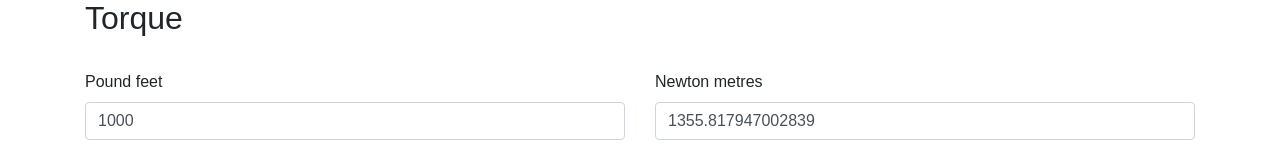
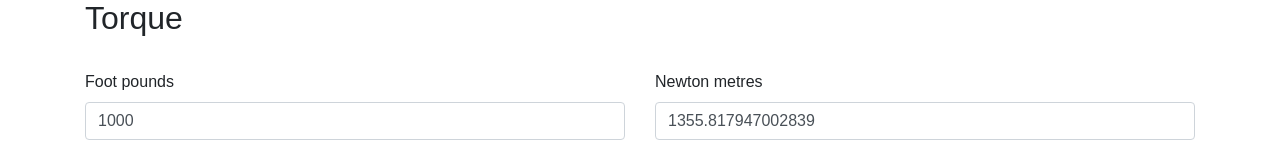
Before and after one commit to j-/car, a React app: page / in a window 1280 px wide. Shown: the part 333-493 px from the top of the page. Built offline with nearby package versions, Linux system fonts and the light colour scheme.

Commit message:
Rename "pound feet" -> "foot pounds"

```diff
--- a/src/ConvertTorque.tsx
+++ b/src/ConvertTorque.tsx
@@ -20,7 +20,7 @@ export default class ConvertTorque extends React.Component<{}, State> {
 		return (
 			<form className="ConvertTorque row" onSubmit={this.handleFormSubmit}>
 				<div className="form-group col-sm">
-					<label htmlFor="ConvertTorque-poundfeet">Pound feet</label><br />
+					<label htmlFor="ConvertTorque-poundfeet">Foot pounds</label><br />
 					<input
 						id="ConvertTorque-poundfeet"
 						className="form-control"
```
